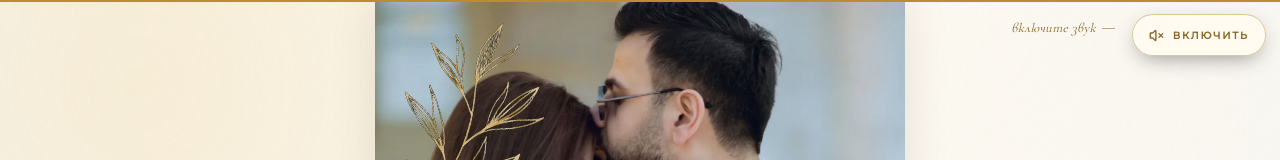
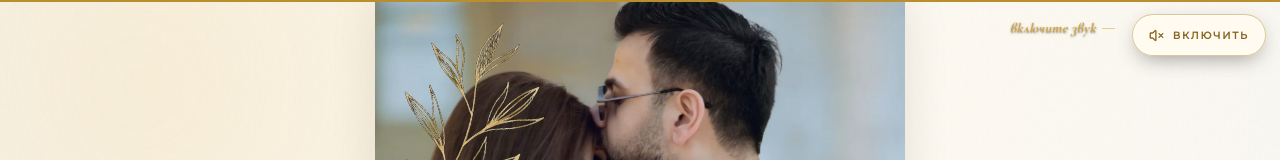
Before and after one commit to paxanraul/elgunsamina, a React (Vite) app: page / in a window 1280 px wide. Shown: the top 160 px of the page. Built offline with nearby package versions, Linux system fonts and the light colour scheme.

Commit message:
Increase sound hint contrast

```diff
--- a/src/App.module.css
+++ b/src/App.module.css
@@ -101,14 +101,17 @@
   top: calc(env(safe-area-inset-top, 0px) + 22px);
   right: 165px;
   margin: 0;
-  color: #8a6827;
+  color: #d6a63f;
   font-family: var(--font-serif);
   font-size: 13px;
+  font-weight: 600;
   font-style: italic;
   line-height: 1;
   letter-spacing: 0.03em;
   white-space: nowrap;
-  text-shadow: 0 1px 5px rgb(255 251 241 / 85%);
+  text-shadow:
+    0 1px 2px rgb(40 28 8 / 70%),
+    0 0 7px rgb(255 248 226 / 70%);
 }
 
 .soundHint::after {
```
